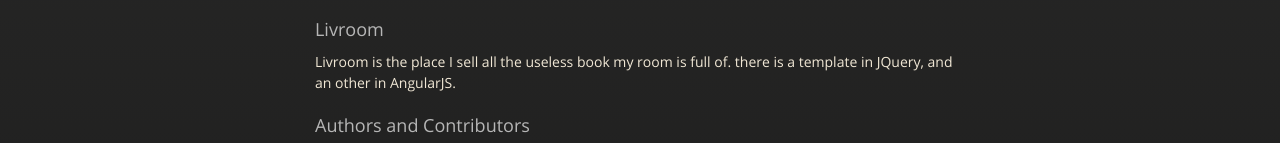
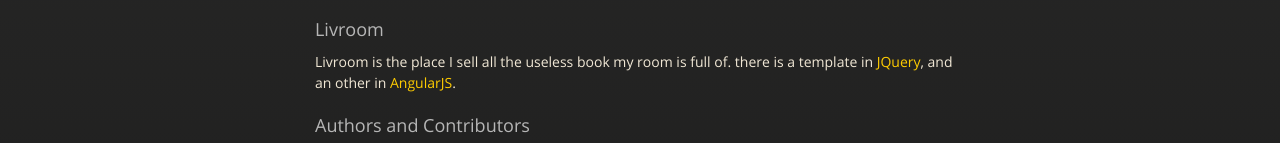
Before and after one commit to Layninou/Livroom, a plain HTML site: page index.html in a window 1280 px wide. Shown: the part 329-472 px from the top of the page. Drawn offline with nearby package versions, Linux system fonts and the light colour scheme.

Commit message:
change index to show livroom

```diff
--- a/index.html
+++ b/index.html
@@ -46,7 +46,7 @@
 <h3>
 <a id="livroom" class="anchor" href="#livroom" aria-hidden="true"><span aria-hidden="true" class="octicon octicon-link"></span></a>Livroom</h3>
 
-<p>Livroom is the place I sell all the useless book my room is full of. there is a template in JQuery, and an other in AngularJS.</p>
+<p>Livroom is the place I sell all the useless book my room is full of. there is a template in <a href="Livroom/indexJQuery.html">JQuery</a>, and an other in <a href="Livroom/indexAngular.html">AngularJS</a>.</p>
 
 <h3>
 <a id="authors-and-contributors" class="anchor" href="#authors-and-contributors" aria-hidden="true"><span aria-hidden="true" class="octicon octicon-link"></span></a>Authors and Contributors</h3>
```
